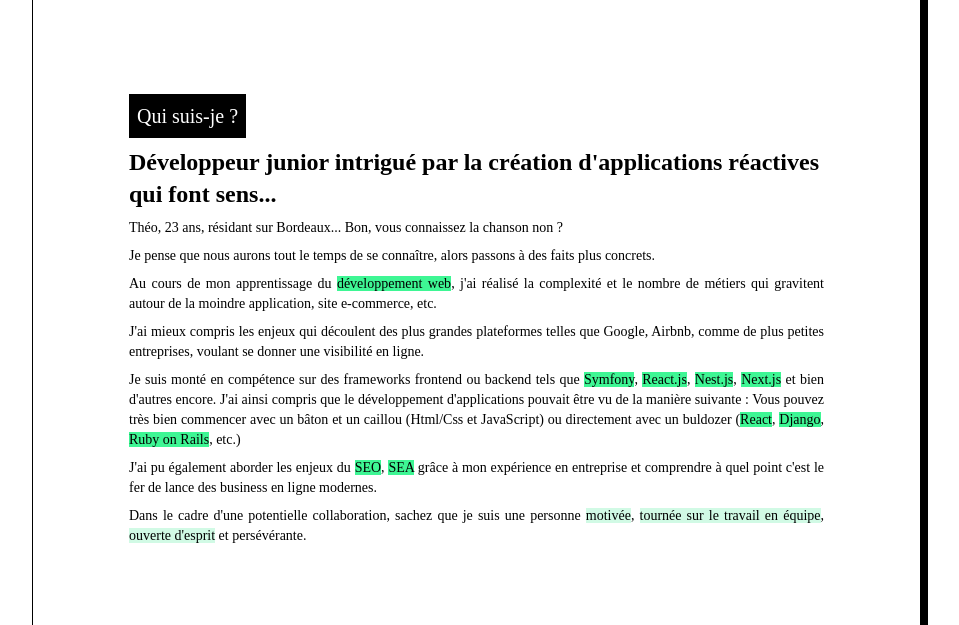
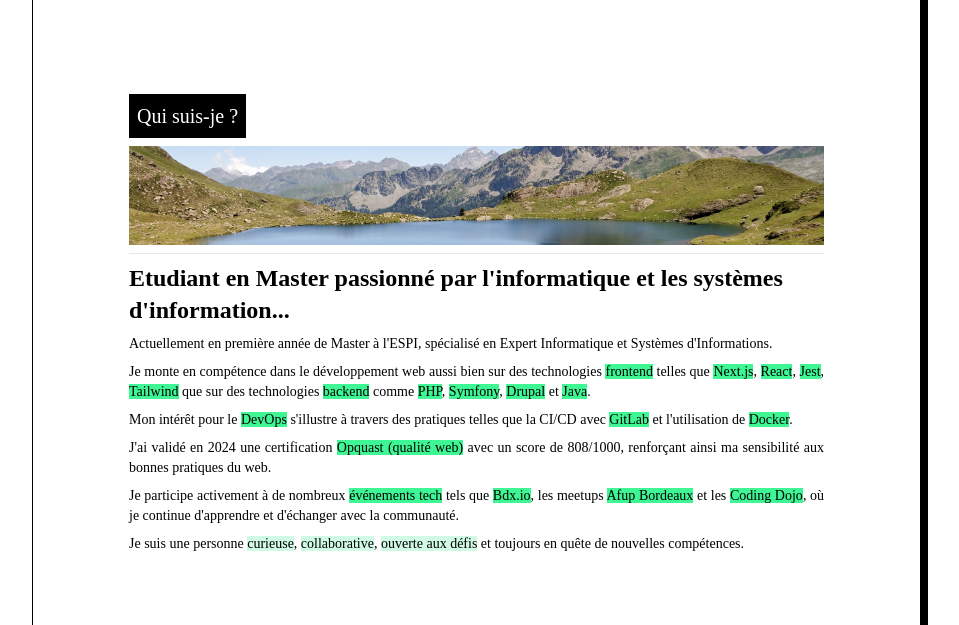
Before and after one commit to LLEGIT/portfolio, a website: page index.html in a window 1280 px wide. Shown: the part 175-800 px from the top of the page, without its empty margins (160-1119 px from the left). Drawn offline with nearby package versions, Linux system fonts and the light colour scheme; a web font is replaced by a local one.

Commit message:
feat: updated bio and added assets

```diff
--- a/index.html
+++ b/index.html
@@ -45,53 +45,19 @@
             <h3
                     class="text-xl p-2 bg-black text-white w-fit hover:bg-transparent hover:border-solid hover:border-black hover:border hover:text-black">
                 Qui suis-je ?</h3>
-            <h4 class="text-2xl font-bold mb-2">Développeur junior intrigué par la création d'applications
-                réactives
-                qui
-                font
-                sens...</h4>
-            <p class="text-justify text-sm">Théo, 23 ans, résidant sur Bordeaux... Bon, vous
-                connaissez
-                la
-                chanson
-                non ?</p>
-            <p class="text-justify text-sm">Je pense que nous aurons tout le temps de se connaître, alors
-                passons à
-                des
-                faits
-                plus concrets.</p>
-            <p class="text-justify text-sm">Au cours de mon apprentissage du <span
-                    class="bg-[#3ef694]">développement
-                        web</span>, j'ai réalisé la
-                complexité
-                et le
-                nombre de métiers qui gravitent autour de la moindre application, site e-commerce, etc.</p>
-            <p class="text-justify text-sm">J'ai mieux compris les enjeux qui découlent des plus grandes
-                plateformes
-                telles que
-                Google, Airbnb, comme de plus petites entreprises, voulant se donner une visibilité en ligne.
-            </p>
-            <p class="text-justify text-sm">Je suis monté en compétence sur des frameworks frontend ou backend
-                tels
-                que
-                <span class="bg-[#3ef694]">Symfony</span>, <span class="bg-[#3ef694]">React.js</span>, <span
-                        class="bg-[#3ef694]">Nest.js</span>, <span class="bg-[#3ef694]">Next.js</span> et bien
-                d'autres
-                encore. J'ai ainsi compris que le développement d'applications pouvait être vu de
-                la manière suivante : Vous pouvez très bien commencer avec un bâton et un caillou (Html/Css et
-                JavaScript) ou directement avec un buldozer (<span class="bg-[#3ef694]">React</span>, <span
-                        class="bg-[#3ef694]">Django</span>, <span class="bg-[#3ef694]">Ruby on Rails</span>, etc.)
-            </p>
-            <p class="text-justify text-sm">
-                J'ai pu également aborder les enjeux du <span class="bg-[#3ef694]">SEO</span>, <span
-                    class="bg-[#3ef694]">SEA</span> grâce à mon expérience en entreprise et
-                comprendre à quel point c'est le fer de lance des business en ligne modernes.
-            </p>
-            <p class="text-justify text-sm">Dans le cadre d'une potentielle collaboration, sachez que je suis une
-                personne <span
-                        class="bg-emerald-100">motivée</span>, <span class="bg-emerald-100">tournée sur le travail en équipe</span>,
-                <span class="bg-emerald-100">ouverte d'esprit</span> et persévérante.
-            </p>
+            <img class="w-full hidden lg:block" src="./assets/banner_desktop.webp" />
+            <img class="w-full lg:hidden" src="./assets/banner_mobile.webp" />
+            <hr>
+            <h4 class="text-2xl font-bold mb-2">Etudiant en Master passionné par l'informatique et les systèmes d'information...</h4>
+            <p class="text-justify text-sm">Actuellement en première année de Master à l'ESPI, spécialisé en Expert Informatique et Systèmes d'Informations.</p>
+            <p class="text-justify text-sm">Je monte en compétence dans le développement web aussi bien sur des technologies <span
+                    class="bg-[#3ef694]">frontend</span> telles que <span class="bg-[#3ef694]">Next.js</span>, <span class="bg-[#3ef694]">React</span>, <span class="bg-[#3ef694]">Jest</span>, <span class="bg-[#3ef694]">Tailwind</span> que sur des technologies <span
+                    class="bg-[#3ef694]">backend</span> comme <span class="bg-[#3ef694]">PHP</span>, <span class="bg-[#3ef694]">Symfony</span>, <span class="bg-[#3ef694]">Drupal</span> et <span class="bg-[#3ef694]">Java</span>.</p>
+            <p class="text-justify text-sm">Mon intérêt pour le <span class="bg-[#3ef694]">DevOps</span> s'illustre à travers des pratiques telles que la CI/CD avec <span
+                    class="bg-[#3ef694]">GitLab</span> et l'utilisation de <span class="bg-[#3ef694]">Docker</span>.</p>
+            <p class="text-justify text-sm">J'ai validé en 2024 une certification <span class="bg-[#3ef694]">Opquast (qualité web)</span> avec un score de 808/1000, renforçant ainsi ma sensibilité aux bonnes pratiques du web.</p>
+            <p class="text-justify text-sm">Je participe activement à de nombreux <span class="bg-[#3ef694]">événements tech</span> tels que <span class="bg-[#3ef694]">Bdx.io</span>, les meetups <span class="bg-[#3ef694]">Afup Bordeaux</span> et les <span class="bg-[#3ef694]">Coding Dojo</span>, où je continue d'apprendre et d'échanger avec la communauté.</p>
+            <p class="text-justify text-sm">Je suis une personne <span class="bg-emerald-100">curieuse</span>, <span class="bg-emerald-100">collaborative</span>, <span class="bg-emerald-100">ouverte aux défis</span> et toujours en quête de nouvelles compétences.</p>
         </section>
     </div>
 
@@ -470,6 +436,10 @@
             <h3
                     class="text-xl p-2 bg-black text-white w-fit hover:bg-transparent hover:border-solid hover:border-black hover:border hover:text-black">
                 Bonus</h3>
+            <p>Amateur de challenges, je fais pas mal de katas sur <a class="underline hover:opacity-60" href="https://www.codewars.com/users/LLEGIT">Codewars</a></p>
+            <img class="w-full lg:hidden" src="https://www.codewars.com/users/LLEGIT/badges/small" />
+            <img class="hidden lg:block" src="https://www.codewars.com/users/LLEGIT/badges/large" />
+            <hr>
             <p>Je joue beaucoup aux échecs, n'hésitez pas à m'ajouter sur <a class="underline hover:opacity-60" href="https://www.chess.com/member/llegitfr">Chess.com</a> ^_^</p>
             <iframe id="12514151" allowtransparency="true" frameborder="0" style="width:100%;border:none;" src="//www.chess.com/emboard?id=12514151"></iframe><script nonce="chesscom-diagram">window.addEventListener("message",e=>{e['data']&&"12514151"===e['data']['id']&&document.getElementById(`${e['data']['id']}`)&&(document.getElementById(`${e['data']['id']}`).style.height=`${e['data']['frameHeight']+37}px`)});</script>
         </section>
@@ -482,13 +452,15 @@
     <p class="text-md lg:text-2xl">théo<span class="font-bold">gillet</span></p>
     <p class="text-sm lg:text-md">Développeur web & applications</p>
     <div class="flex flex-wrap items-center gap-5">
-        <a class="text-sm hover:font-bold" href="mailto:theogillet.developpement@gmail.com"><span class="underline">Me
-                    contacter par mail</span></a>
-        <a class="hover:invert" href="https://www.linkedin.com/in/theogillet/">
+        <a class="text-sm underline hover:opacity-60" href="mailto:theogillet.developpement@gmail.com">Me contacter par mail</a>
+        <a class="hover:opacity-60" href="https://www.linkedin.com/in/theogillet/">
             <img class="w-6" src="https://cdn.jsdelivr.net/gh/devicons/devicon/icons/linkedin/linkedin-plain.svg"/>
         </a>
-        <a class="hover:invert" href="https://www.github.com/LLEGIT">
+        <a class=hover:opacity-60" href="https://www.github.com/LLEGIT">
             <img class="w-6" src="https://cdn.jsdelivr.net/gh/devicons/devicon/icons/github/github-original.svg"/>
+        </a>
+        <a class="hover:opacity-60" href="https://medium.com/@theogillet">
+            <img class="w-6" src="./assets/medium_icon.png"/>
         </a>
     </div>
 </footer>
--- a/package.json
+++ b/package.json
@@ -4,7 +4,8 @@
   "description": "My personal portfolio, using plain HTML and Tailwind CSS",
   "main": "script.js",
   "scripts": {
-    "test": "echo \"Error: no test specified\" && exit 1"
+    "test": "echo \"Error: no test specified\" && exit 1",
+    "build-css": "npx tailwindcss -i ./style.css -o ./build.css"
   },
   "author": "",
   "license": "ISC",
--- a/script.js
+++ b/script.js
@@ -1,9 +1,6 @@
 let burgerMenuIcon = document.querySelector("#menu-icon");
 let burgerMenu = document.querySelector("#menu");
 let burgerLinks = document.querySelectorAll(".menu-link");
-let easterEgg = document.querySelector("#easter-egg");
-let easterEggIteration = 0;
-let easterEggCount = Math.floor(Math.random() * 10);
 
 document.addEventListener("DOMContentLoaded", function () {
   burgerMenuIcon.addEventListener("click", () => {
```
Also changed, not shown: assets/banner_desktop.webp (added), assets/banner_mobile.webp (added), assets/medium_icon.png (added), build.css.
